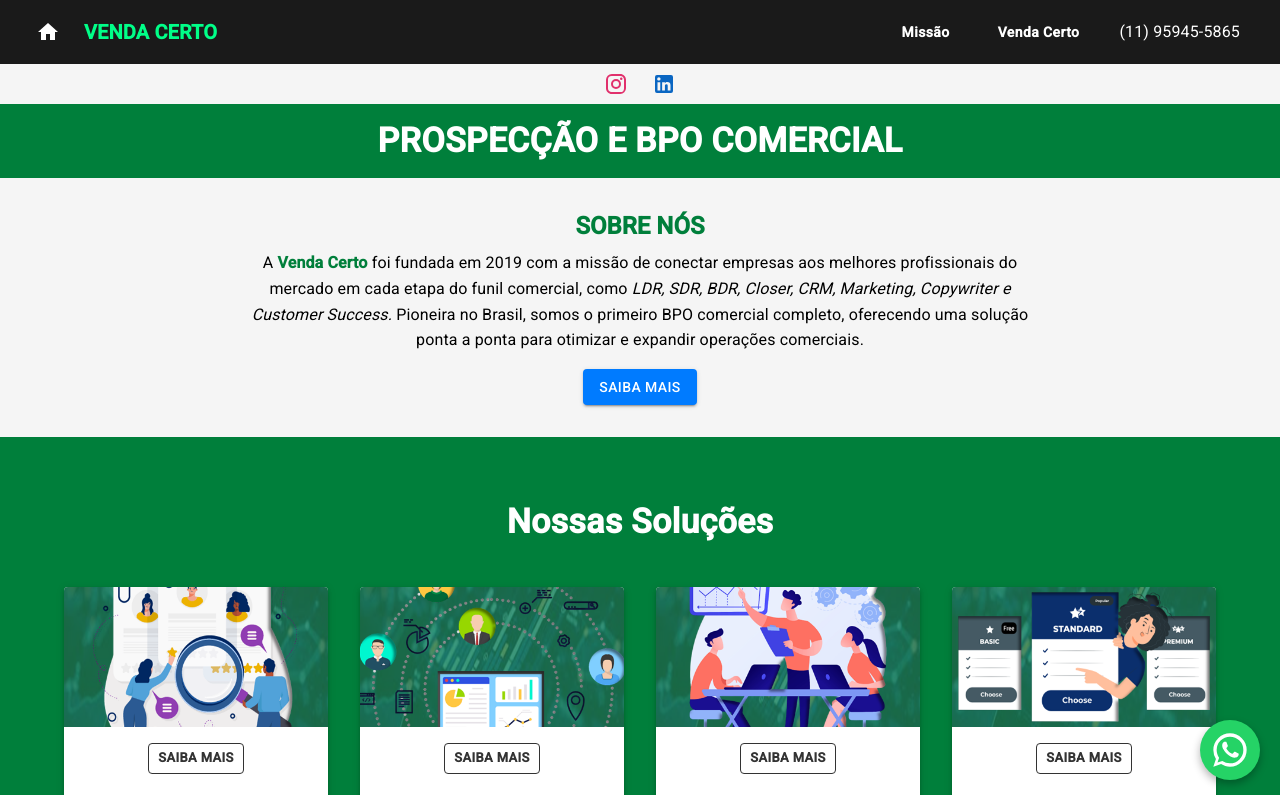
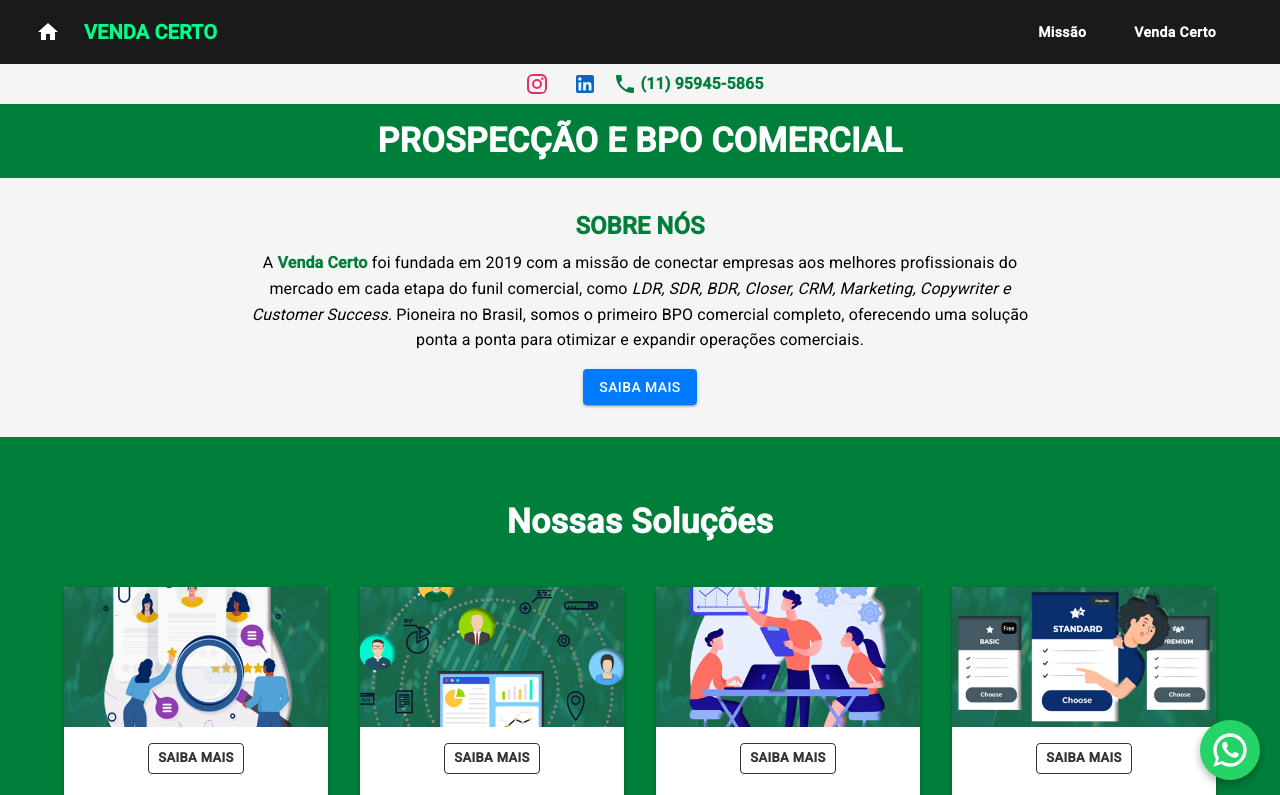
Before and after one commit to PatrickAngrezani/right-sell-react-project, a React (Create React App) app: page / in a window 1280 px wide. Shown: the top 795 px of the page. Built offline with nearby package versions, Linux system fonts and the light colour scheme.

Commit message:
change number place

```diff
--- a/src/components/Header.tsx
+++ b/src/components/Header.tsx
@@ -217,19 +217,6 @@
               Clientes
             </MenuItem>
           </Menu>
-
-          <Box
-            display="flex"
-            alignItems="center"
-            sx={{ ml: 2, paddingRight: "0px" }}
-          >
-            <Typography
-              variant="body1"
-              color="inherit"
-            >
-              (11) 95945-5865
-            </Typography>
-          </Box>
         </Box>
       </Toolbar>
     </AppBar>
--- a/src/components/Hero.tsx
+++ b/src/components/Hero.tsx
@@ -2,6 +2,7 @@
 import { Box, Typography, Button, IconButton } from "@mui/material";
 import InstagramIcon from "@mui/icons-material/Instagram";
 import LinkedInIcon from "@mui/icons-material/LinkedIn";
+import PhoneIcon from "@mui/icons-material/Phone";
 import { colors } from "../colors.tsx";
 import { useNavigate } from "react-router-dom";
 
@@ -34,6 +35,19 @@
         >
           <LinkedInIcon />
         </IconButton>
+        <Box
+          sx={{
+            display: "flex",
+            alignItems: "center",
+            gap: 0.5,
+            color: "#007f3b",
+          }}
+        >
+          <PhoneIcon />
+          <Typography variant="body1" sx={{ fontWeight: "bold" }}>
+            (11) 95945-5865
+          </Typography>
+        </Box>
       </Box>
       <Box
         sx={{
@@ -67,9 +81,12 @@
           foi fundada em 2019 com a missão de conectar empresas aos melhores
           profissionais do mercado em cada etapa do funil comercial, como{" "}
           <em>
-            LDR, SDR, BDR, Closer, CRM, Marketing, Copywriter e Customer Success.
+            LDR, SDR, BDR, Closer, CRM, Marketing, Copywriter e Customer
+            Success.
           </em>{" "}
-          Pioneira no Brasil, somos o primeiro BPO comercial completo, oferecendo uma solução ponta a ponta para otimizar e expandir operações comerciais.
+          Pioneira no Brasil, somos o primeiro BPO comercial completo,
+          oferecendo uma solução ponta a ponta para otimizar e expandir
+          operações comerciais.
         </Typography>
         <Button
           variant="contained"
```
